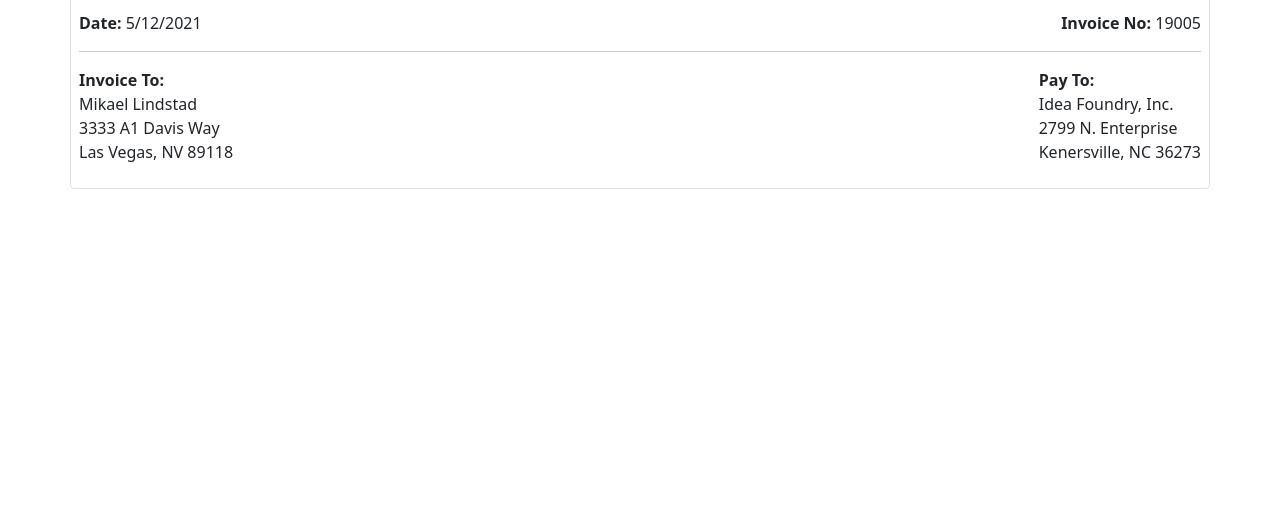
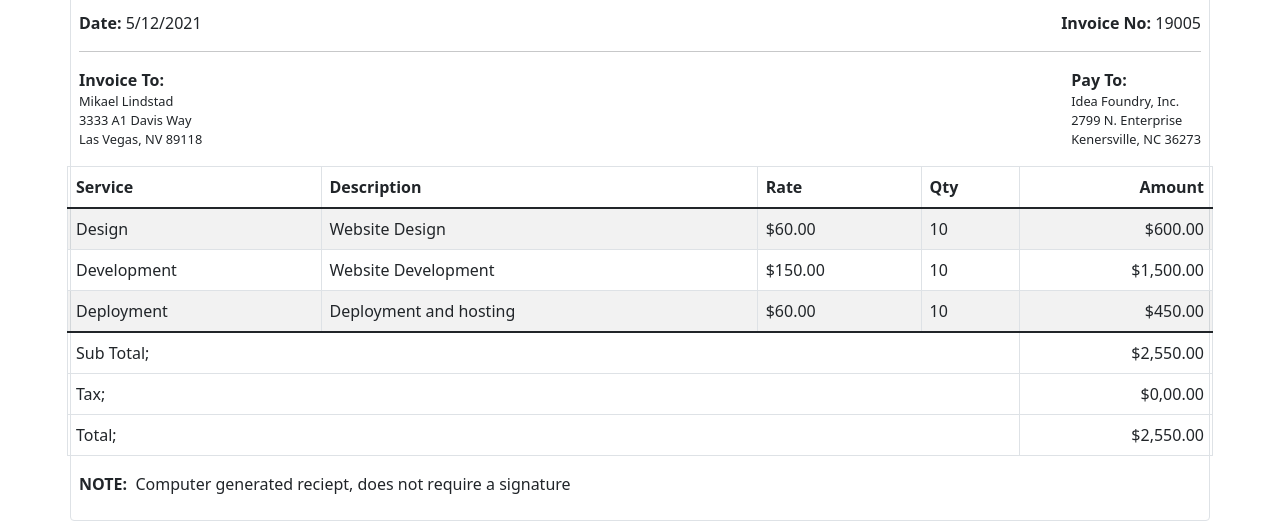
Before and after one commit to MDP563/InvoiceTemplate, a plain HTML site: page index.html in a window 1280 px wide. Shown: the part 290-811 px from the top of the page. Drawn offline with nearby package versions, Linux system fonts and the light colour scheme.

Commit message:
Done with the invoice template

```diff
--- a/css/site.css
+++ b/css/site.css
@@ -0,0 +1,9 @@
+.address{
+    font-size: .8rem;
+}
+
+@media only screen and(min-width: 768px) {
+    .address{
+        font-size: 1rem;
+    }
+}
--- a/index.html
+++ b/index.html
@@ -18,8 +18,8 @@
 
 <body>
     <div class="container rounded p-2 border border-1">
-        <div class="d-flex justify-content-end mt-3">
-            <button type="button" class="btn btn-dark text-light" onclick="window.print()">Print this page</button>
+        <div class="d-flex justify-content-end mt-3 d-print-none">
+            <button type="button" class="btn btn-dark" onclick="window.print()">Print this page</button>
         </div>
         <!--Top row image logo-->
         <div class="row align-items-center">
@@ -49,7 +49,7 @@
             <div class="col-6 d-flex justify-content-start">
                 <div>
                     <strong>Invoice To:</strong><br>
-                    <address>
+                    <address class="address">
                         Mikael Lindstad<br>
                         3333 A1 Davis Way <br>
                         Las Vegas, NV 89118
@@ -59,13 +59,74 @@
             <div class="col-6 d-flex justify-content-end">
                 <div>
                     <strong>Pay To:</strong><br>
-                    <address>
+                    <address class="address">
                         Idea Foundry, Inc.<br>
                         2799 N. Enterprise<br>
                         Kenersville, NC 36273
                     </address>
                 </div>
             </div>
+        </div>
+            <div class="row table-responsive">
+                <table class="table table-striped table-bordered">
+                    <thead class="thead-dark">
+                        <tr>
+                            <th>Service</th>
+                            <th>Description</th>
+                            <th>Rate</th>
+                            <th>Qty</th>
+                            <th class="text-end">Amount</th>
+                        </tr>
+                    </thead>
+                    <tbody>
+                        <tr>
+                            <td>Design</td>
+                            <td>Website Design</td>
+                            <td>$60.00</td>
+                            <td>10</td>
+                            <td class="text-end">$600.00</td>
+                        </tr>
+                        <tr>
+                            <td>Development</td>
+                            <td>Website Development</td>
+                            <td>$150.00</td>
+                            <td>10</td>
+                            <td class="text-end">$1,500.00</td>
+                        </tr>
+                        <tr>
+                            <td>Deployment</td>
+                            <td>Deployment and hosting</td>
+                            <td>$60.00</td>
+                            <td>10</td>
+                            <td class="text-end">$450.00</td>
+                        </tr>
+                    </tbody>
+                    <tfoot>
+                        <tr>
+                            <td colspan="4">Sub Total;</td>
+                            <td class="text-end">$2,550.00</td>
+                        </tr>
+                        <tr>
+                            <td colspan="4">Tax;</td>
+                            <td class="text-end">$0,00.00</td>
+                        </tr>
+                        <tr>
+                            <td colspan="4">Total;</td>
+                            <td class="text-end">$2,550.00</td>
+                        </tr>
+
+                    </tfoot>
+                </table>
+            </div>
+            <footer>
+                <div class="row">
+                    <div class="col-12">
+                        <p>
+                            <strong>NOTE:</strong>&nbsp; Computer generated reciept, does not require a signature
+                        </p>
+                    </div>
+                </div>
+            </footer>
         </div>
     </div>
 
```
